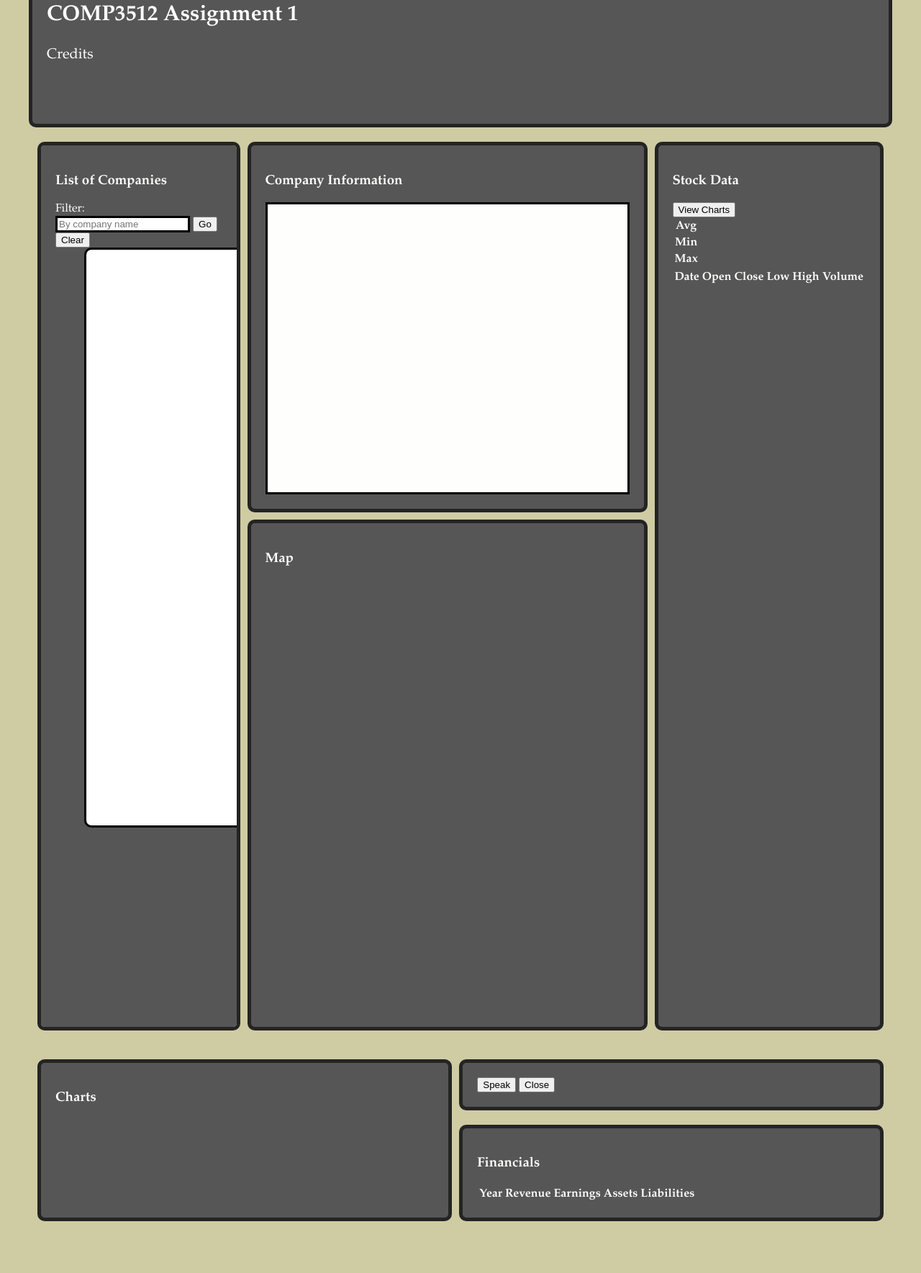
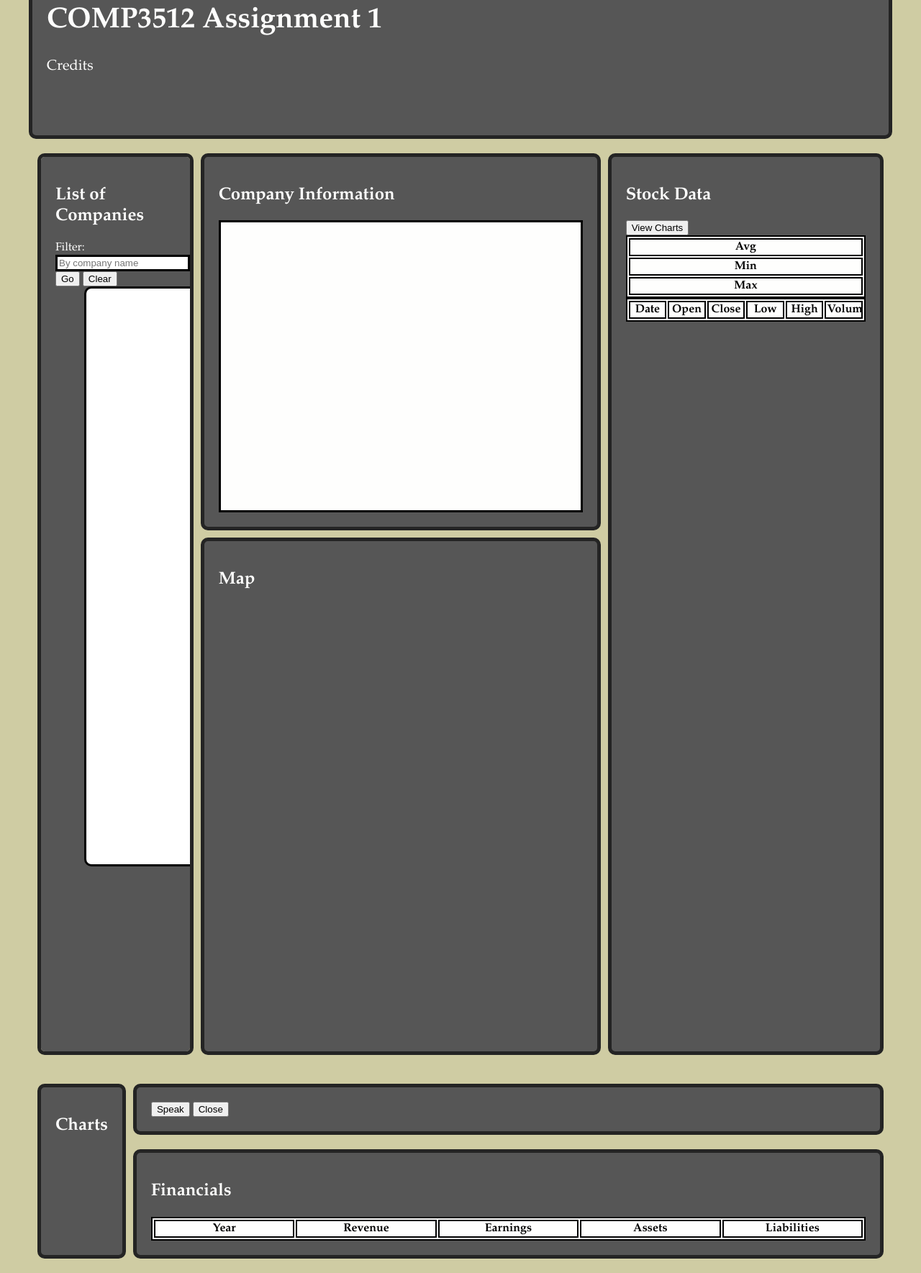
Before and after one commit to ehoss193/Assignment-1, a plain HTML site: page index.html in a window 1280 px wide. Shown: the part 47-1816 px from the top of the page at 72% size. Before the commit the page ends 1764 px from the top, so only its background shows below. Drawn offline with Linux system fonts and the light colour scheme; some packages are replaced by stand-ins of ours; no server answers.

```diff
--- a/css/stocks.css
+++ b/css/stocks.css
@@ -20,7 +20,6 @@
     background: #CFCCA3;
     color: #FEFEFD;
 }
-
 #companies {
     max-width: 120%;
     margin-left: 40px;
@@ -175,6 +174,21 @@
     animation-fill-mode: forwards;
 }
 
+table {
+    width: 100%;
+    table-layout: fixed;
+    border: 2px solid black;
+    background-color: #FEFEFD;
+    color: black;
+}
+
+th, td {
+    width: 100%;
+    overflow: hidden;
+    border: 2px solid black;
+    background-color:
+}
+
 /*overflow-y: scroll;*/
 
 /* Need to make this mobile friendly probably just stack the grid items on top of each other */
--- a/index.html
+++ b/index.html
@@ -13,14 +13,14 @@
 
 <body>
     <header>
-        <h2>COMP3512 Assignment 1</h2>
+        <h1>COMP3512 Assignment 1</h1>
         <label id="creditsLabel">Credits</label>
         <p id="credits" class="invisibleCredits hideCredits">Name: Erich Hoss Course: COMP 3512 External API Used: Google Maps JS
             API, ChartJS</p>
     </header>
     <div class="grid-container-a visible">
         <div class="grid-item-a1" id="list">
-            <h3>List of Companies</h3>
+            <h2>List of Companies</h2>
             <form>
                 <label>Filter:</label>
                 <input id="field" type="text" class="search" placeholder="By company name" list="filterList">
@@ -32,19 +32,19 @@
             </form>
         </div>
         <div class="grid-item-a2" id="info">
-            <h3>Company Information</h3>
+            <h2>Company Information</h2>
             <div id="generatedInfo">
 
             </div>
         </div>
         <div class="grid-item-a3" id="gridmap">
-            <h3>Map</h3>
+            <h2>Map</h2>
             <div id="map">
 
             </div>
         </div>
         <div class="grid-item-a4" id="stockData">
-            <h3>Stock Data</h3>
+            <h2>Stock Data</h2>
             <input id="viewcharts" type="button" value="View Charts">
             <table id="avgminmax">
                 <tr id="average">
@@ -72,7 +72,7 @@
 <!-- add hidden to grid container-->
     <div class="grid-container-b ">
         <div class="grid-item-b1" id="charts">
-            <h3>Charts</h3>
+            <h2>Charts</h2>
             <div id="barChart"></div>
             <div id="lineChart"></div>
             <div id="minmaxChart"></div>
@@ -85,7 +85,7 @@
             <input id="close" type="button" value="Close">
         </div>
         <div class="grid-item-b3" id="financials">
-            <h3>Financials</h3>
+            <h2>Financials</h2>
             <table id="financialdata">
                 <tr>
                     <th>Year</th>
--- a/js/stocks.js
+++ b/js/stocks.js
@@ -523,13 +523,13 @@
             let yearCell = row.insertCell(0);
             yearCell.innerHTML = `$${company.financials.years[x].toFixed(2)}`;
             let revenueCell = row.insertCell(1);
-            revenueCell.innerHTML = `${company.financials.revenue[x]}`;
+            revenueCell.innerHTML = `$${company.financials.revenue[x].toFixed(2)}`;
             let earningsCell = row.insertCell(2);
-            earningsCell.innerHTML = `${company.financials.earnings[x]}`;
+            earningsCell.innerHTML = `$${company.financials.earnings[x].toFixed(2)}`;
             let assetsCell = row.insertCell(3);
-            assetsCell.innerHTML = `${company.financials.assets[x]}`;
+            assetsCell.innerHTML = `$${company.financials.assets[x].toFixed(2)}`;
             let liabilitiesCell = row.insertCell(4);
-            liabilitiesCell.innerHTML = `${company.financials.liabilities[x]}`;
+            liabilitiesCell.innerHTML = `$${company.financials.liabilities[x].toFixed(2)}`;
         }
     }
     //Speech
```
